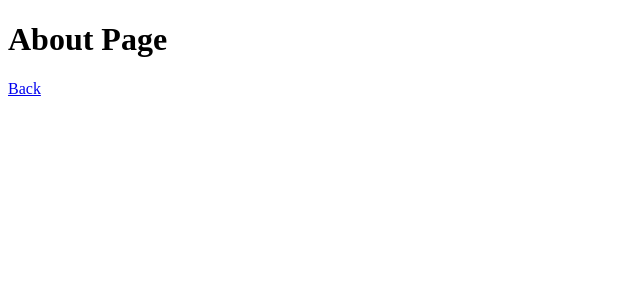
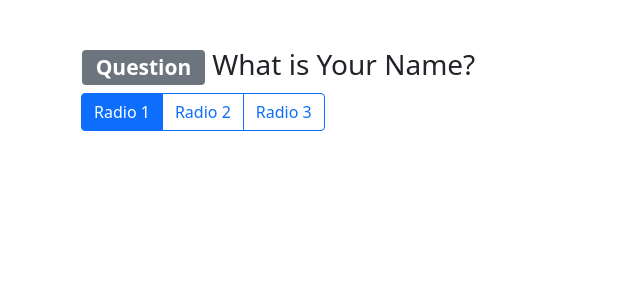
Before and after one commit to farooq98/Django-Polls-App, a Django app: page /about/ in a window 1280 px wide. Shown: the top 300 px of the page, without its empty margins (0-640 px from the left). Run offline with Django 3.2, Linux system fonts and the light colour scheme.

Commit message:
BootStrap Added

```diff
--- a/webapp/djangolab/templates/djangolab/about.html
+++ b/webapp/djangolab/templates/djangolab/about.html
@@ -1,12 +1,50 @@
 <!DOCTYPE html>
 <html lang="en">
-<head>
-    <meta charset="UTF-8">
-    <meta name="viewport" content="width=device-width, initial-scale=1.0">
-    <title>Document</title>
-</head>
-<body>
-    <h1>About Page</h1>
-    <a href="/">Back</a>
-</body>
+    <head>
+        <!-- Required meta tags -->
+        <meta charset="utf-8">
+        <meta name="viewport" content="width=device-width, initial-scale=1">
+
+        <!-- Bootstrap CSS -->
+        <link href="https://cdn.jsdelivr.net/npm/bootstrap@5.0.0-beta1/dist/css/bootstrap.min.css" rel="stylesheet" integrity="sha384-giJF6kkoqNQ00vy+HMDP7azOuL0xtbfIcaT9wjKHr8RbDVddVHyTfAAsrekwKmP1" crossorigin="anonymous">
+
+        <title>Document</title>
+    </head>
+    <body>
+        <div class="container mt-5">
+
+            <h3><span class="badge bg-secondary">Question</span> What is Your Name?</h3>
+
+            <div class="btn-group" role="group" aria-label="Basic radio toggle button group">
+                <input type="radio" class="btn-check" name="btnradio" id="btnradio1" autocomplete="off" checked>
+                <label class="btn btn-outline-primary" for="btnradio1">Radio 1</label>
+
+                <input type="radio" class="btn-check" name="btnradio" id="btnradio2" autocomplete="off">
+                <label class="btn btn-outline-primary" for="btnradio2">Radio 2</label>
+
+                <input type="radio" class="btn-check" name="btnradio" id="btnradio3" autocomplete="off">
+                <label class="btn btn-outline-primary" for="btnradio3">Radio 3</label>
+            </div>
+
+        </div>
+
+
+
+
+
+
+
+
+
+        <!-- Optional JavaScript; choose one of the two! -->
+
+        <!-- Option 1: Bootstrap Bundle with Popper -->
+        <script src="https://cdn.jsdelivr.net/npm/bootstrap@5.0.0-beta1/dist/js/bootstrap.bundle.min.js" integrity="sha384-ygbV9kiqUc6oa4msXn9868pTtWMgiQaeYH7/t7LECLbyPA2x65Kgf80OJFdroafW" crossorigin="anonymous"></script>
+
+        <!-- Option 2: Separate Popper and Bootstrap JS -->
+        <!--
+        <script src="https://cdn.jsdelivr.net/npm/@popperjs/core@2.5.4/dist/umd/popper.min.js" integrity="sha384-q2kxQ16AaE6UbzuKqyBE9/u/KzioAlnx2maXQHiDX9d4/zp8Ok3f+M7DPm+Ib6IU" crossorigin="anonymous"></script>
+        <script src="https://cdn.jsdelivr.net/npm/bootstrap@5.0.0-beta1/dist/js/bootstrap.min.js" integrity="sha384-pQQkAEnwaBkjpqZ8RU1fF1AKtTcHJwFl3pblpTlHXybJjHpMYo79HY3hIi4NKxyj" crossorigin="anonymous"></script>
+        -->
+    </body>
 </html>
--- a/webapp/djangolab/views.py
+++ b/webapp/djangolab/views.py
@@ -1,7 +1,26 @@
 from django.shortcuts import render
 
+
+data = [
+    {
+        "id": 1,
+        "date" : "11/12/2020",
+        "question": "What is your name?",
+    },
+    {
+        "id": 2,
+        "date" : "01/01/2021",
+        "question": "What is your firend name?",
+    },
+    {
+        "id": 3,
+        "date" : "28/08/2020",
+        "question": "What is your favourite programming Language?",
+    },
+]
+
 def show(request):
-    return render(request, 'djangolab/index.html')
+    return render(request, 'djangolab/index.html', {"data":data})
 
 def about(request):
     return render(request, 'djangolab/about.html')
```
Also changed, not shown: webapp/djangolab/templates/djangolab/index.html (+60 -9 lines).
